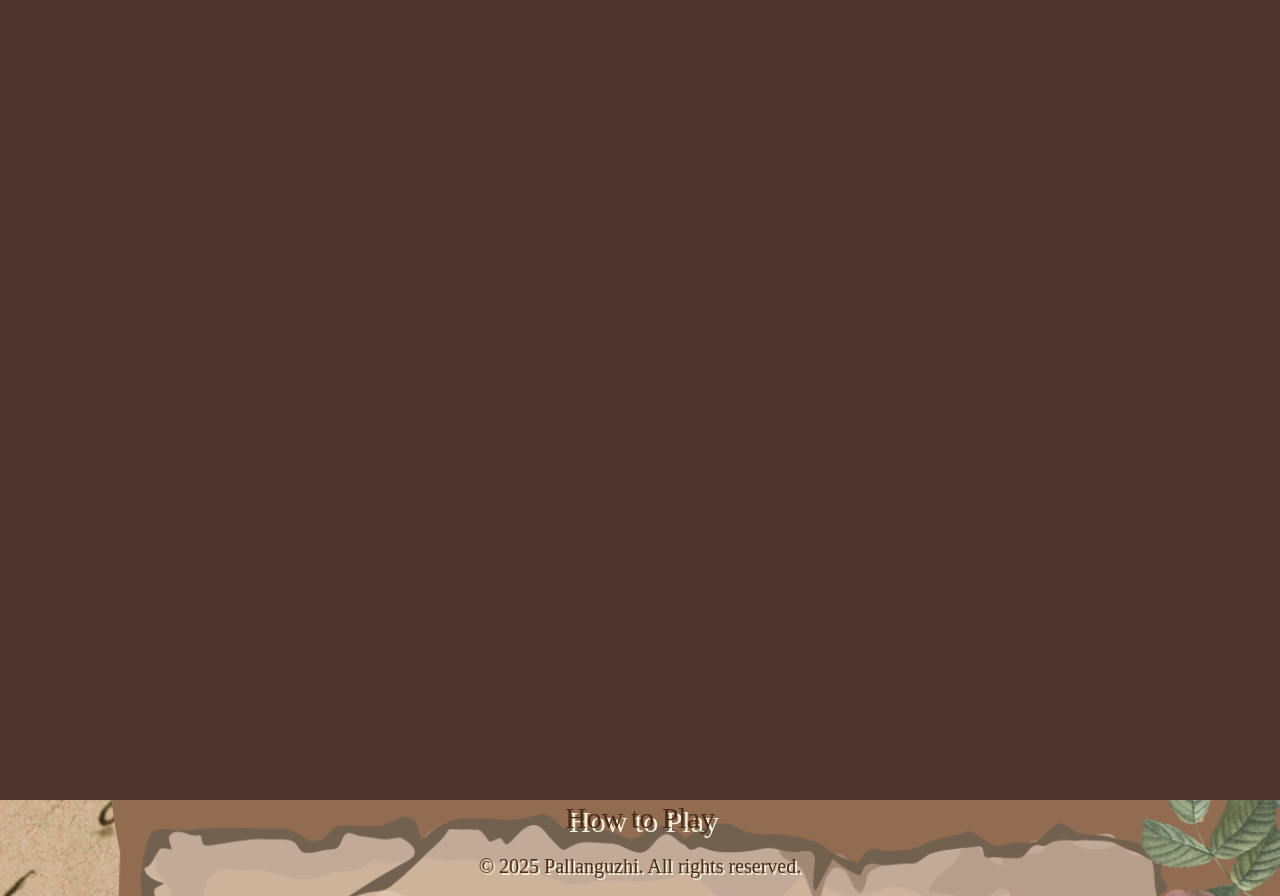
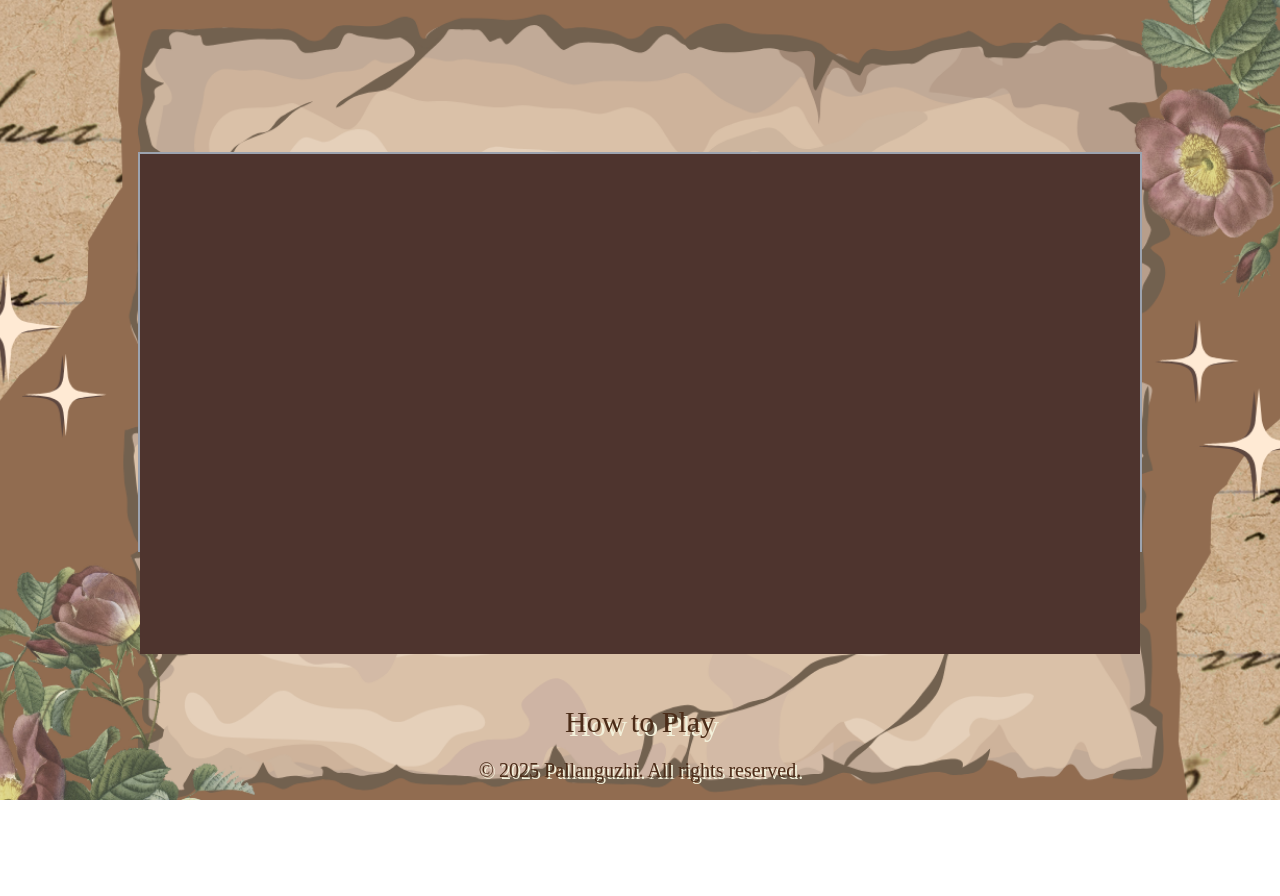
Before and after one commit to ayushgpt01/boot-dev-pallanguzhi, a website with bundled scripts: page public/game.html in a window 1280 px wide. After the commit the page ends 800 px from the top, so only its background shows below. Built offline with nearby package versions, Linux system fonts and the light colour scheme; a web font is replaced by a local one.

Commit message:
sizingBOard

```diff
--- a/public/game.html
+++ b/public/game.html
@@ -21,10 +21,11 @@
 </head>
 <body class="flex flex-col min-h-screen bg-[#1099bb]">
   <!-- Main content area -->
-  <div class="flex-grow flex items-center justify-center">
-    <div id="pixi-container"></div>
-    <script type="module" src="/src/main.ts"></script>
-  </div>
+ <div class="flex-grow flex items-center justify-center">
+  <div id="pixi-container" class="w-[250 h-[400px] border-2 border-gray-400"></div>
+  <script type="module" src="/src/main.ts"></script>
+</div>
+
 
   <!-- How to Play button -->
   <div class="text-center mb-4">
--- a/public/style.css
+++ /dev/null
@@ -1,15 +0,0 @@
-body {
-    margin: 0;
-    padding: 0;
-    color: rgba(255, 255, 255, 0.87);
-    background-color: #000000;
-}
-
-#app {
-    width: 100%;
-    height: 100vh;
-    overflow: hidden;
-    display: flex;
-    justify-content: center;
-    align-items: center;
-}
--- a/src/pixi/initApp.ts
+++ b/src/pixi/initApp.ts
@@ -2,7 +2,11 @@ import { Application } from 'pixi.js';
 
 export async function initApp() {
   const app = new Application();
-  await app.init({ background: '#4E342E', resizeTo: window });
+  await app.init({
+    background: '#4E342E',
+    width: 1000,   // set width
+    height: 500   // set height
+  });
   const container = document.getElementById('pixi-container');
   if (container) {
     container.appendChild(app.canvas);
```
